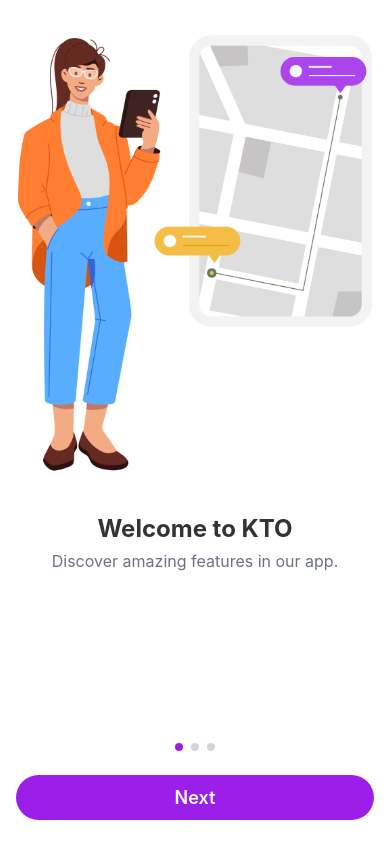
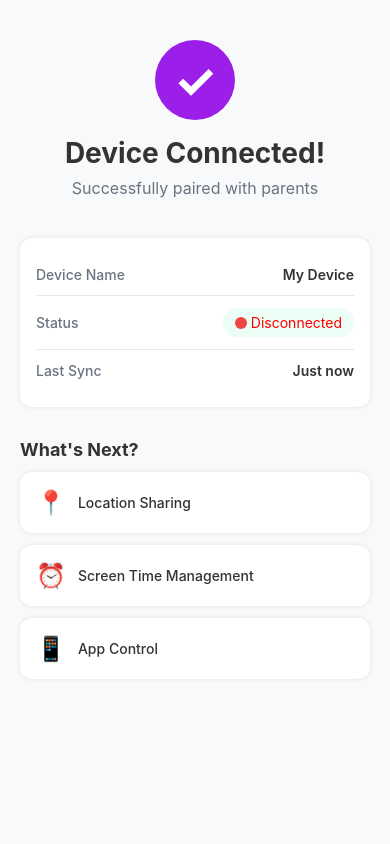
Before and after one commit to masum-diu/kto_kids, a React Native app: screen /ConnectedScreen in a window 390 px wide. Built offline with nearby package versions, Linux system fonts and the light colour scheme.

Commit message:
sdfsdfsdf

```diff
--- a/App.js
+++ b/App.js
@@ -5,6 +5,7 @@
 import WhoseDevices from "./screens/WhoseDevices";
 import QRCodeScreen from "./screens/qrcode";
 import Permission from "./screens/Permission";
+import ConnectedScreen from "./screens/connected";
 
 const Stack = createNativeStackNavigator();
 export default function App() {
@@ -15,6 +16,7 @@
           <Stack.Screen name="Onboarding" component={Onboarding} />
             <Stack.Screen name="WhoseDevices" component={WhoseDevices} />
             <Stack.Screen name="QRCodeScreen" component={QRCodeScreen} />
+            <Stack.Screen name="ConnectedScreen" component={ConnectedScreen} />
             <Stack.Screen name="Permission" component={Permission} />
         </Stack.Navigator>
       </NavigationContainer>
--- a/package.json
+++ b/package.json
@@ -10,12 +10,14 @@
     "test": "jest"
   },
   "dependencies": {
+    "@react-native-async-storage/async-storage": "^2.2.0",
     "@react-native/new-app-screen": "0.83.1",
     "@react-navigation/native": "^7.1.28",
     "@react-navigation/native-stack": "^7.10.1",
     "axios": "^1.13.2",
     "react": "19.2.0",
     "react-native": "0.83.1",
+    "react-native-device-info": "^15.0.1",
     "react-native-safe-area-context": "^5.6.2",
     "react-native-screens": "^4.20.0"
   },
--- /dev/null
+++ b/screens/connected/index.js
@@ -0,0 +1,298 @@
+import React, { useEffect, useState } from 'react'
+import {
+    View,
+    Text,
+    StyleSheet,
+    ScrollView,
+    TouchableOpacity,
+    Image,
+    Dimensions,
+} from 'react-native'
+import { SafeAreaView } from 'react-native-safe-area-context'
+import AsyncStorage from '@react-native-async-storage/async-storage';
+const { width } = Dimensions.get('window')
+
+const ConnectedScreen = () => {
+    const [connectedDevice, setConnectedDevice] = useState(null);
+    // console.log(connectedDevice)
+    useEffect(() => {
+
+        const fetchConnectedDevice = async () => {
+            try {
+                const deviceData = await AsyncStorage.getItem('connectedDevice');
+                if (deviceData) {
+                    setConnectedDevice(JSON.parse(deviceData));
+                }
+            } catch (error) {
+                console.error('Error fetching connected device:', error);
+            }
+        };
+        fetchConnectedDevice();
+    }, []);
+
+    return (
+        <SafeAreaView style={styles.container}>
+            <ScrollView contentContainerStyle={styles.content}>
+                {/* Header */}
+                <View style={styles.header}>
+                    <View style={styles.checkmarkCircle}>
+                        <Text style={styles.checkmark}>✓</Text>
+                    </View>
+                    <Text style={styles.title}>Device Connected!</Text>
+                    <Text style={styles.subtitle}>Successfully paired with parents</Text>
+                </View>
+
+                {/* Connected Device Info */}
+                <View style={styles.infoCard}>
+                    <View style={styles.infoRow}>
+                        <Text style={styles.infoLabel}>Device Name</Text>
+                        <Text style={styles.infoValue}>My Device</Text>
+                    </View>
+                    <View style={styles.divider} />
+                    <View style={styles.infoRow}>
+                        <Text style={styles.infoLabel}>Status</Text>
+                        <View style={styles.statusBadge}>
+                            {connectedDevice ? (
+                                <View style={styles.onlineDot} />
+                            ) : (
+                                <View style={styles.offlineDot} />
+                            )}
+                            {connectedDevice ? (
+                                <Text style={styles.statusText}> Connected</Text>
+                            ) : (
+                                <Text style={{ color: 'red' }}> Disconnected</Text>
+                            )}
+                        </View>
+                    </View>
+                    <View style={styles.divider} />
+                    <View style={styles.infoRow}>
+                        <Text style={styles.infoLabel}>Last Sync</Text>
+                        <Text style={styles.infoValue}>Just now</Text>
+                    </View>
+                </View>
+
+
+
+                {/* What's Next */}
+                <View style={styles.section}>
+                    <Text style={styles.sectionTitle}>What's Next?</Text>
+                    <View style={styles.features}>
+                        <View style={styles.featureItem}>
+                            <Text style={styles.featureIcon}>📍</Text>
+                            <Text style={styles.featureText}>Location Sharing</Text>
+                        </View>
+                        <View style={styles.featureItem}>
+                            <Text style={styles.featureIcon}>⏰</Text>
+                            <Text style={styles.featureText}>Screen Time Management</Text>
+                        </View>
+                        <View style={styles.featureItem}>
+                            <Text style={styles.featureIcon}>📱</Text>
+                            <Text style={styles.featureText}>App Control</Text>
+                        </View>
+                    </View>
+                </View>
+            </ScrollView>
+
+            {/* Action Button */}
+
+        </SafeAreaView>
+    )
+}
+
+const styles = StyleSheet.create({
+    container: {
+        flex: 1,
+        backgroundColor: '#f8f9fa',
+    },
+    content: {
+        paddingBottom: 100,
+    },
+    header: {
+        alignItems: 'center',
+        paddingVertical: 40,
+        paddingHorizontal: 20,
+    },
+    checkmarkCircle: {
+        width: 80,
+        height: 80,
+        borderRadius: 40,
+        backgroundColor: '#9b1fe8',
+        justifyContent: 'center',
+        alignItems: 'center',
+        marginBottom: 16,
+    },
+    checkmark: {
+        fontSize: 48,
+        color: '#fff',
+        fontWeight: 'bold',
+    },
+    title: {
+        fontSize: 28,
+        fontWeight: 'bold',
+        color: '#333',
+        marginBottom: 8,
+    },
+    subtitle: {
+        fontSize: 16,
+        color: '#6b7280',
+    },
+    infoCard: {
+        marginHorizontal: 20,
+        marginBottom: 32,
+        backgroundColor: '#fff',
+        borderRadius: 12,
+        padding: 16,
+        shadowColor: '#000',
+        shadowOpacity: 0.1,
+        shadowRadius: 4,
+        elevation: 3,
+    },
+    infoRow: {
+        flexDirection: 'row',
+        justifyContent: 'space-between',
+        alignItems: 'center',
+        paddingVertical: 12,
+    },
+    infoLabel: {
+        fontSize: 14,
+        color: '#6b7280',
+        fontWeight: '500',
+    },
+    infoValue: {
+        fontSize: 14,
+        color: '#333',
+        fontWeight: '600',
+    },
+    divider: {
+        height: 1,
+        backgroundColor: '#e5e7eb',
+    },
+    statusBadge: {
+        flexDirection: 'row',
+        alignItems: 'center',
+        backgroundColor: '#ecfdf5',
+        paddingHorizontal: 12,
+        paddingVertical: 6,
+        borderRadius: 20,
+    },
+    statusDot: {
+        width: 8,
+        height: 8,
+        borderRadius: 4,
+        backgroundColor: '#10b981',
+        marginRight: 6,
+    },
+    statusText: {
+        fontSize: 12,
+        color: '#10b981',
+        fontWeight: '600',
+    },
+    section: {
+        marginHorizontal: 20,
+        marginBottom: 32,
+    },
+    sectionTitle: {
+        fontSize: 18,
+        fontWeight: 'bold',
+        color: '#333',
+        marginBottom: 12,
+    },
+    parentCard: {
+        flexDirection: 'row',
+        alignItems: 'center',
+        backgroundColor: '#fff',
+        borderRadius: 12,
+        padding: 16,
+        shadowColor: '#000',
+        shadowOpacity: 0.1,
+        shadowRadius: 4,
+        elevation: 3,
+    },
+    parentAvatar: {
+        width: 50,
+        height: 50,
+        borderRadius: 25,
+        backgroundColor: '#f3e8ff',
+        justifyContent: 'center',
+        alignItems: 'center',
+        marginRight: 12,
+    },
+    avatarText: {
+        fontSize: 24,
+    },
+    parentInfo: {
+        flex: 1,
+    },
+    parentName: {
+        fontSize: 16,
+        fontWeight: 'bold',
+        color: '#333',
+    },
+    parentEmail: {
+        fontSize: 12,
+        color: '#6b7280',
+        marginTop: 4,
+    },
+    parentStatus: {
+        justifyContent: 'center',
+        alignItems: 'center',
+    },
+    onlineDot: {
+        width: 12,
+        height: 12,
+        borderRadius: 6,
+        backgroundColor: '#10b981',
+    },
+    offlineDot: {
+        width: 12,
+        height: 12,
+        borderRadius: 6,
+        backgroundColor: '#ef4444',
+    },
+    features: {
+        flexDirection: 'column',
+        gap: 12,
+    },
+    featureItem: {
+        flexDirection: 'row',
+        alignItems: 'center',
+        backgroundColor: '#fff',
+        borderRadius: 12,
+        padding: 16,
+        shadowColor: '#000',
+        shadowOpacity: 0.1,
+        shadowRadius: 4,
+        elevation: 3,
+    },
+    featureIcon: {
+        fontSize: 24,
+        marginRight: 12,
+    },
+    featureText: {
+        fontSize: 14,
+        color: '#333',
+        fontWeight: '500',
+    },
+    buttonContainer: {
+        paddingHorizontal: 20,
+        paddingVertical: 16,
+        position: 'absolute',
+        bottom: 0,
+        left: 0,
+        right: 0,
+        backgroundColor: '#f8f9fa',
+    },
+    button: {
+        backgroundColor: '#9b1fe8',
+        paddingVertical: 14,
+        borderRadius: 30,
+        alignItems: 'center',
+    },
+    buttonText: {
+        color: '#fff',
+        fontSize: 16,
+        fontWeight: '600',
+    },
+})
+
+export default ConnectedScreen
--- a/screens/qrcode/index.js
+++ b/screens/qrcode/index.js
@@ -1,26 +1,43 @@
 import { View, Text, StyleSheet, TouchableOpacity, SafeAreaView, Image, TextInput, KeyboardAvoidingView, Platform } from 'react-native'
-import React, { useState } from 'react'
+import React, { useState, useEffect } from 'react'
 import instance from '../../api/api_instance';
+import DeviceInfo from 'react-native-device-info';
+import AsyncStorage from '@react-native-async-storage/async-storage';
+
 const QRCodeScreen = ({ navigation }) => {
   const [inputValue, setInputValue] = useState('')
+  const [deviceId, setDeviceId] = useState({ id: null, brand: null })
+  const [data, setData] = useState(null)
+  // console.log("Device ID:", deviceId);
+  useEffect(() => {
+    const getDeviceInfo = async () => {
+      const id = await DeviceInfo.getUniqueId();
+      const brand = DeviceInfo.getBrand();
+      setDeviceId({ id, brand });
 
-  const generateNewCode = async () => {
-    // Generate a random 6-8 digit code
-    const randomCode = Math.random().toString().slice(2, 8).toUpperCase()
-    setInputValue(randomCode)
-  }
+    };
+    getDeviceInfo();
+  }, [])
 
-  const handleConfirm = async() => {
-    // navigation?.navigate('Permission')
+  const handleConfirm = async () => {
     if (inputValue.trim()) {
 
       try {
         const response = await instance.post('/devices/bind', {
           trackId: inputValue.trim(),
+          deviceId: deviceId.id,
+          deviceBrand: deviceId.brand
         });
-    console.log(response);
+        console.log(response?.data?.success)
+      //  const responseData = response?.data?.success;
+        // Handle AsyncStorage - only set if data exists, otherwise remove
+        if (response?.data?.success !== null && response?.data?.success !== undefined) {
+          await AsyncStorage.setItem('connectedDevice', JSON.stringify(response?.data?.success));
+        } else {
+          await AsyncStorage.removeItem('connectedDevice');
+        }
 
-
+         navigation.navigate('ConnectedScreen')
 
       } catch (error) {
         console.error('Error binding device:', error);
```
Also changed, not shown: 1 other file (tests, documents, lock files or other folders). Lines whose indentation alone changed are shown as unchanged.
